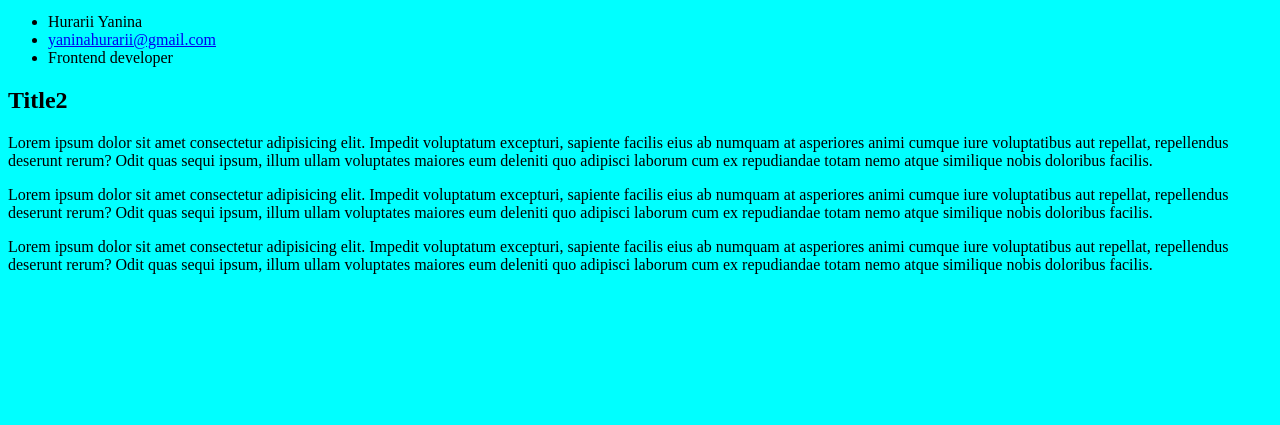
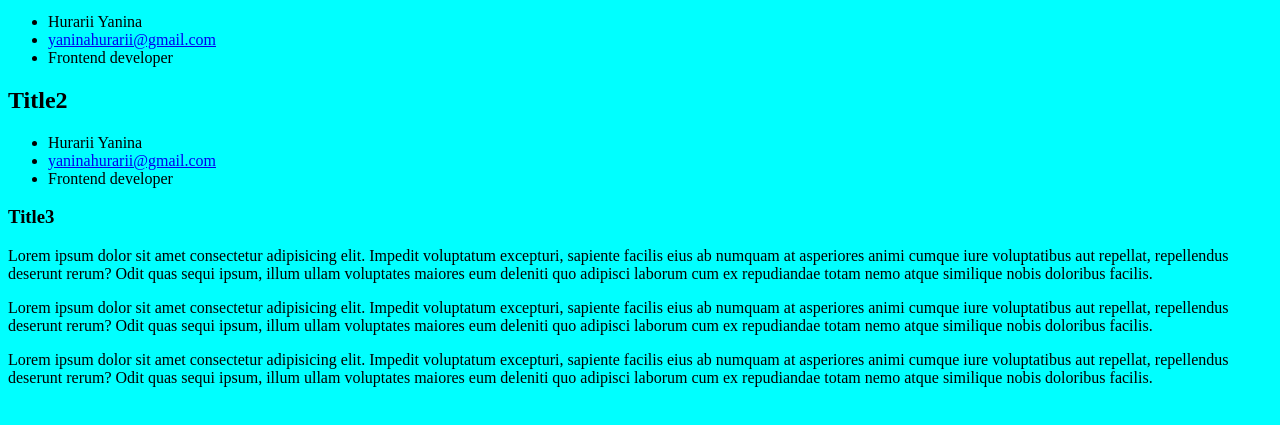
Before and after one commit to YaninaHurarii/project, a plain HTML site: page index.html in a window 1280 px wide. Shown: the part 101-526 px from the top of the page. Drawn offline with Linux system fonts and the light colour scheme.

Commit message:
Update index.html

```diff
--- a/index.html
+++ b/index.html
@@ -24,12 +24,21 @@
         </p>
 
          <h2>Title2</h2>
+    <ul>
+                <li> Hurarii Yanina</li>
+                <li> <a href="mailto:yaninahurarii@gmail.com">yaninahurarii@gmail.com</a></li>
+                <li>Frontend developer</li>
+
+           </ul>
+
+    <h3>Title3</h2>
          <p>Lorem ipsum dolor sit amet consectetur adipisicing elit. Impedit voluptatum excepturi, sapiente facilis eius ab numquam at asperiores animi cumque iure voluptatibus aut repellat, repellendus deserunt rerum? Odit quas sequi ipsum, illum ullam voluptates maiores eum deleniti quo adipisci laborum cum ex repudiandae totam nemo atque similique nobis doloribus facilis.</p>
          <p>Lorem ipsum dolor sit amet consectetur adipisicing elit. Impedit voluptatum excepturi, sapiente facilis eius ab numquam at asperiores animi cumque iure voluptatibus aut repellat, repellendus deserunt rerum? Odit quas sequi ipsum, illum ullam voluptates maiores eum deleniti quo adipisci laborum cum ex repudiandae totam nemo atque similique nobis doloribus facilis.</p>
          <p>Lorem ipsum dolor sit amet consectetur adipisicing elit. Impedit voluptatum excepturi, sapiente facilis eius ab numquam at asperiores animi cumque iure voluptatibus aut repellat, repellendus deserunt rerum? Odit quas sequi ipsum, illum ullam voluptates maiores eum deleniti quo adipisci laborum cum ex repudiandae totam nemo atque similique nobis doloribus facilis.</p>
 
     </p>
 
+
     <script src="./script.js"></script>
 
 
```
